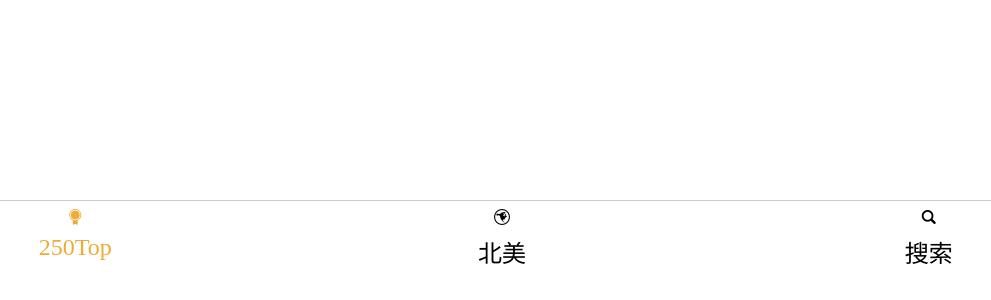
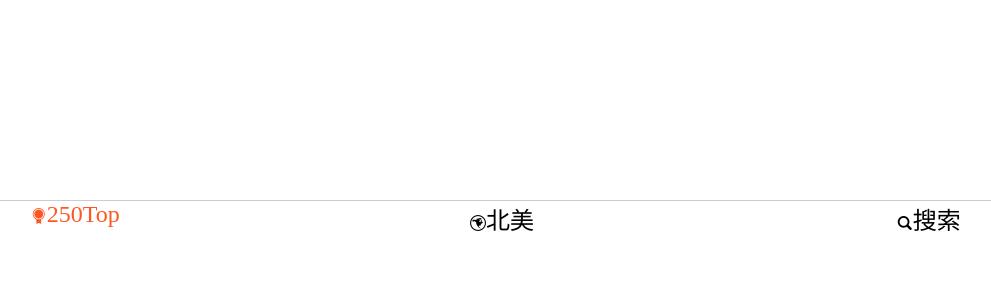
Before and after one commit to q397300564/douban-movie, a plain HTML site: page code/index.html in a window 1280 px wide. Shown: the part 500-800 px from the top of the page, without its empty margins (138-1129 px from the left). Drawn offline with nearby package versions, Linux system fonts and the light colour scheme.

```diff
--- a/code/css/douban.css
+++ b/code/css/douban.css
@@ -138,11 +138,13 @@ footer>div {
     font-size: .75rem /* 12/16 */;
 }
 
-footer>div>span {
+footer .wrap-tab>span {
     display: block;
-    padding-top: .25rem /* 4/16 */;
+    padding-top: .3125rem /* 5/16 */;
+    font-size: 1rem /* 16/16 */;
+    line-height: 1rem ;
 }
 
 footer .active {
-    color: rgb(240, 171, 52);
+    color: #ff5722;
 }
```
